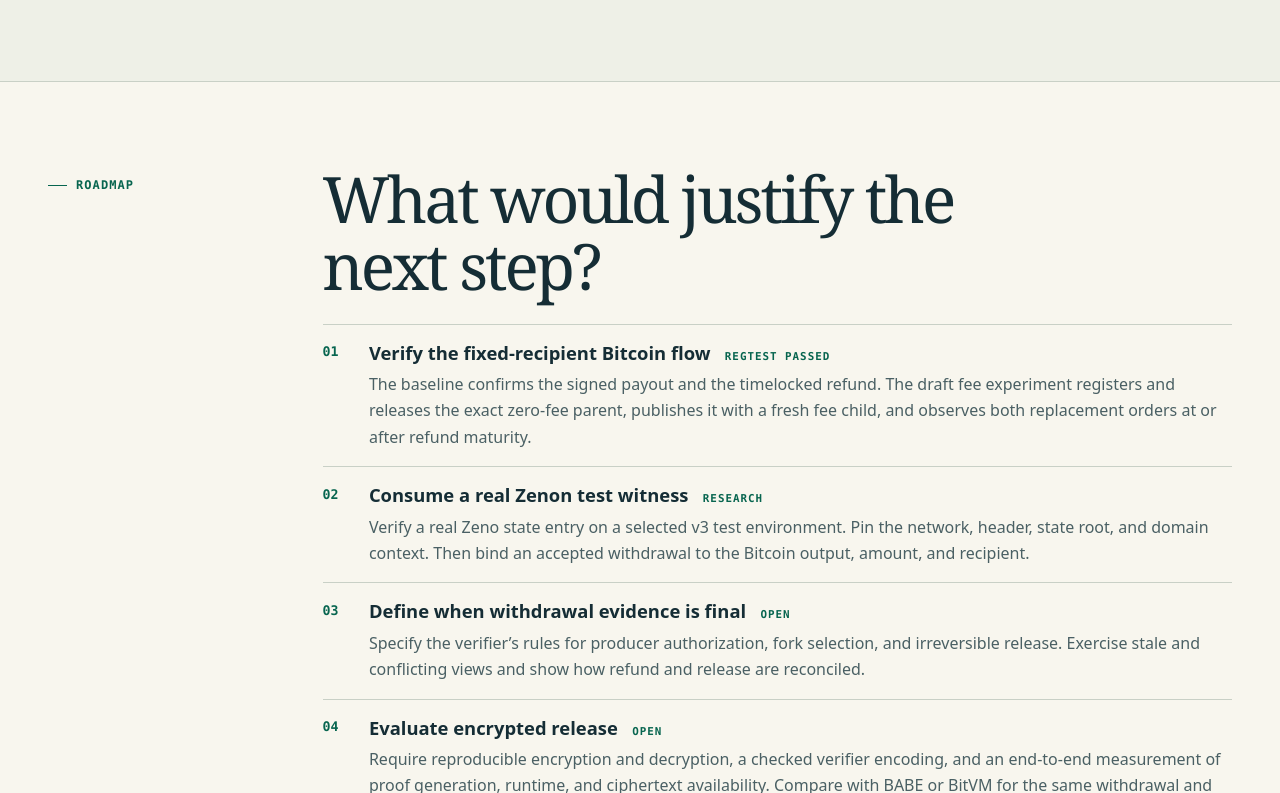
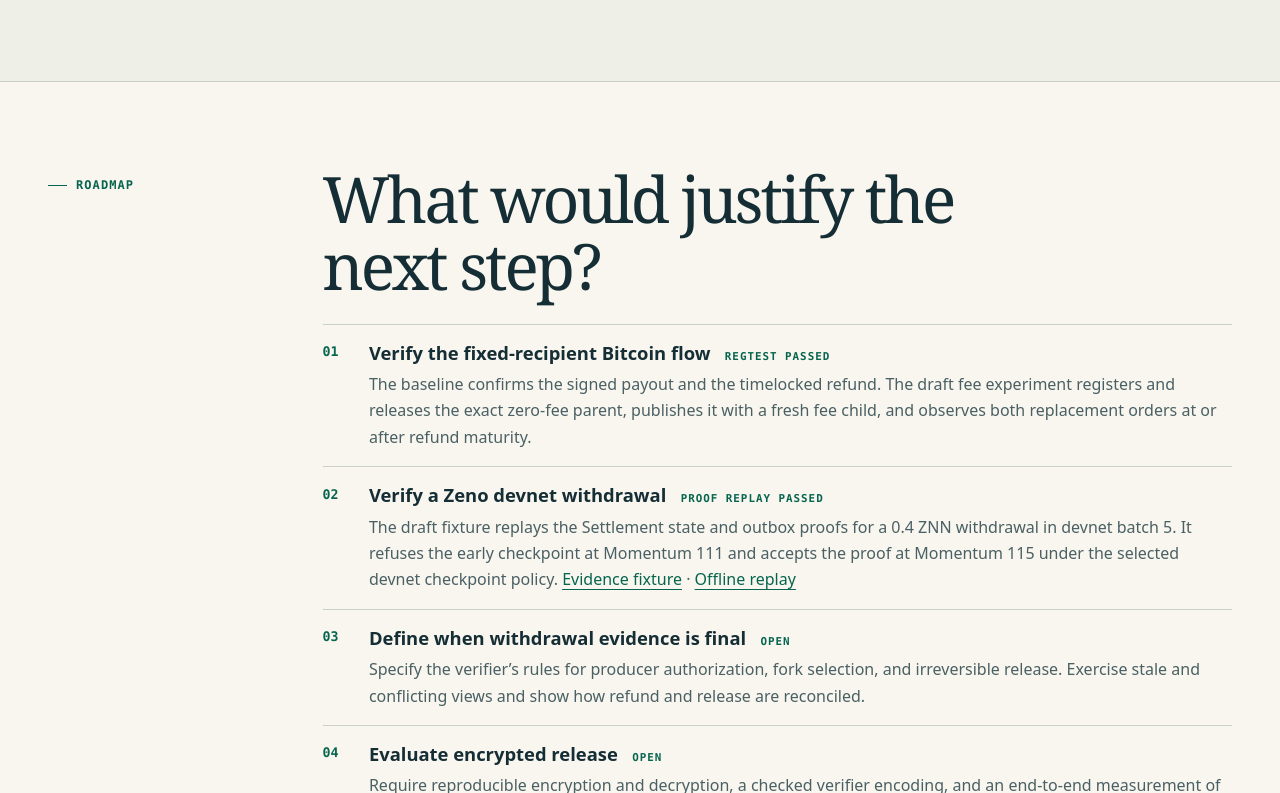
Before and after one commit to edgepillar/zenon-btc-vault-research, a plain HTML site: page index.html in a window 1280 px wide. Shown: the part 2265-3058 px from the top of the page. Drawn offline with Linux system fonts and the light colour scheme.

Commit message:
Publish the verified Zeno devnet proof fixture

```diff
--- a/index.html
+++ b/index.html
@@ -64,7 +64,7 @@
             <a href="https://bips.dev/65/">Bitcoin timelock rules <span aria-hidden="true">↗</span></a>
           </article>
         </div>
-        <aside class="callout"><strong>Regtest evidence.</strong> The main baseline passed on Bitcoin Core 32.1. The draft registration and CPFP changes passed 27 unit tests and both integration fixtures. These runs use synthetic funds, one isolated Bitcoin node, and a cleartext mock release. Zenon withdrawal verification and witness encryption remain research milestones. <a href="https://github.com/edgepillar/zenon-btc-vault/actions/runs/45435279766">Main baseline</a> · <a href="https://github.com/edgepillar/zenon-btc-vault/pull/3">Draft PR</a> · <a href="https://github.com/edgepillar/zenon-btc-vault/actions/runs/45735694490">Draft CI</a></aside>
+        <aside class="callout"><strong>Regtest evidence.</strong> The main baseline passed on Bitcoin Core 32.1. The draft registration and CPFP changes passed 27 unit tests and both integration fixtures. These runs use synthetic funds, one isolated Bitcoin node, and a cleartext mock release. Binding a verified Zenon withdrawal to a Bitcoin payout and implementing witness encryption remain research milestones. <a href="https://github.com/edgepillar/zenon-btc-vault/actions/runs/45435279766">Main baseline</a> · <a href="https://github.com/edgepillar/zenon-btc-vault/pull/3">Draft PR</a> · <a href="https://github.com/edgepillar/zenon-btc-vault/actions/runs/45735694490">Draft CI</a></aside>
       </div>
     </section>
 
@@ -96,8 +96,8 @@
             <p>The baseline confirms the signed payout and the timelocked refund. The draft fee experiment registers and releases the exact zero-fee parent, publishes it with a fresh fee child, and observes both replacement orders at or after refund maturity.</p>
           </li>
           <li>
-            <div><h3>Consume a real Zenon test witness</h3><span class="status">Research</span></div>
-            <p>Verify a real Zeno state entry on a selected v3 test environment. Pin the network, header, state root, and domain context. Then bind an accepted withdrawal to the Bitcoin output, amount, and recipient.</p>
+            <div><h3>Verify a Zeno devnet withdrawal</h3><span class="status">Proof replay passed</span></div>
+            <p>The draft fixture replays the Settlement state and outbox proofs for a 0.4 ZNN withdrawal in devnet batch 5. It refuses the early checkpoint at Momentum 111 and accepts the proof at Momentum 115 under the selected devnet checkpoint policy. <a href="https://github.com/edgepillar/zenon-btc-vault/blob/8b47e415553a3cde37b6524b21ab0833ac11479c/research/zeno-withdrawal/evidence.json">Evidence fixture</a> · <a href="https://github.com/edgepillar/zenon-btc-vault/actions/runs/45747504011">Offline replay</a></p>
           </li>
           <li>
             <div><h3>Define when withdrawal evidence is final</h3><span class="status">Open</span></div>
```
